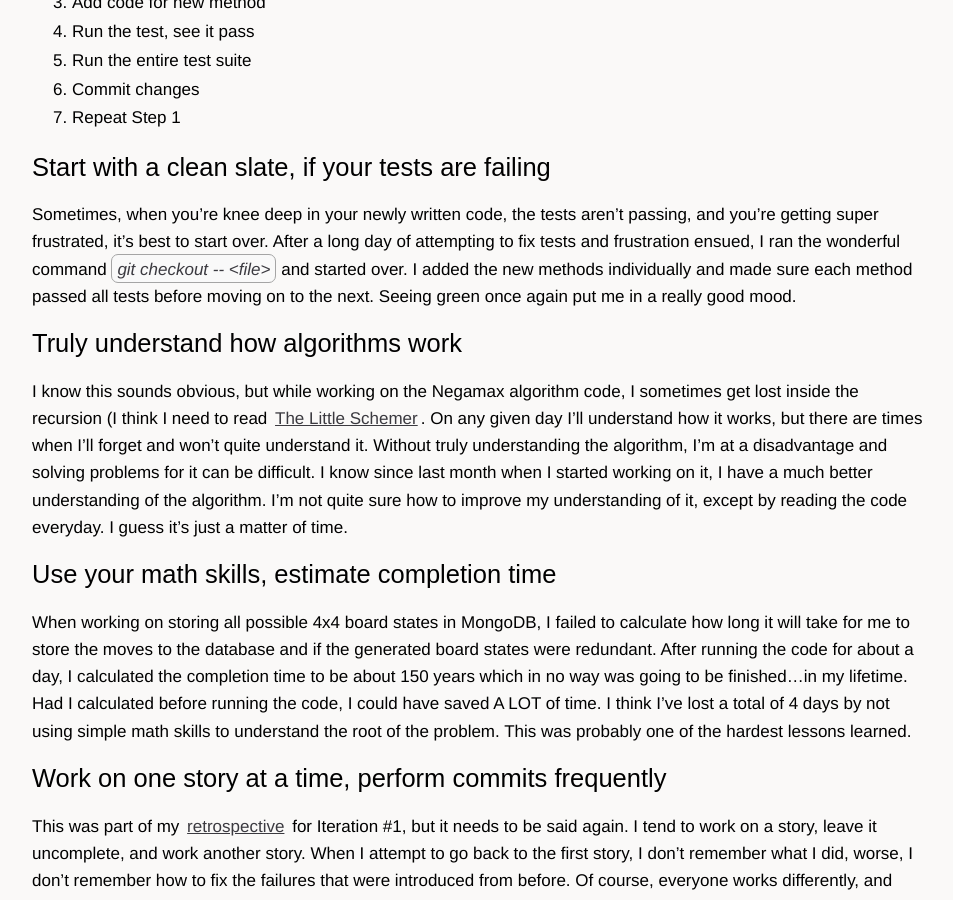
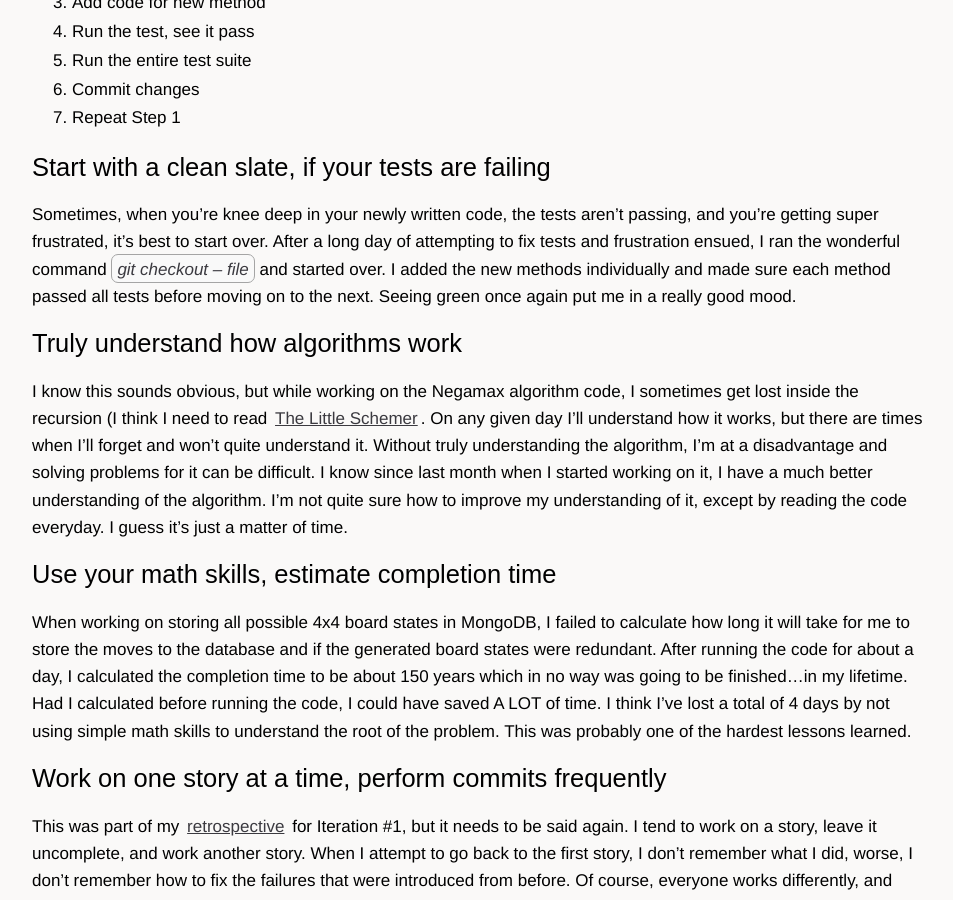
Before and after one commit to sl4m/skim.cc, a Jekyll site: the page built from _posts/2010-07-23-continuous-yak-shaving.markdown, in a window 1280 px wide and 900 px high, scrolled down 548 px. Shown: the whole window, without its empty margins (160-1113 px from the left). Built offline with Jekyll 4.4.1, drawn with Linux system fonts in a browser that asks for light colours; comment, search, counter and statistics services are not loaded; part of the change alters nothing that is shown.

```diff
--- a/_posts/2010-07-23-continuous-yak-shaving.markdown
+++ b/_posts/2010-07-23-continuous-yak-shaving.markdown
@@ -25,7 +25,7 @@ Your tests are there to help you understand if the changes you've made in the co
 
 ## Start with a clean slate, if your tests are failing
 
-Sometimes, when you're knee deep in your newly written code, the tests aren't passing, and you're getting super frustrated, it's best to start over.  After a long day of attempting to fix tests and frustration ensued, I ran the wonderful command *git checkout \-\- \<file\>* and started over.  I added the new methods individually and made sure each method passed all tests before moving on to the next.  Seeing green once again put me in a really good mood.
+Sometimes, when you're knee deep in your newly written code, the tests aren't passing, and you're getting super frustrated, it's best to start over.  After a long day of attempting to fix tests and frustration ensued, I ran the wonderful command *git checkout -- file* and started over.  I added the new methods individually and made sure each method passed all tests before moving on to the next.  Seeing green once again put me in a really good mood.
 
 ## Truly understand how algorithms work
 
```
